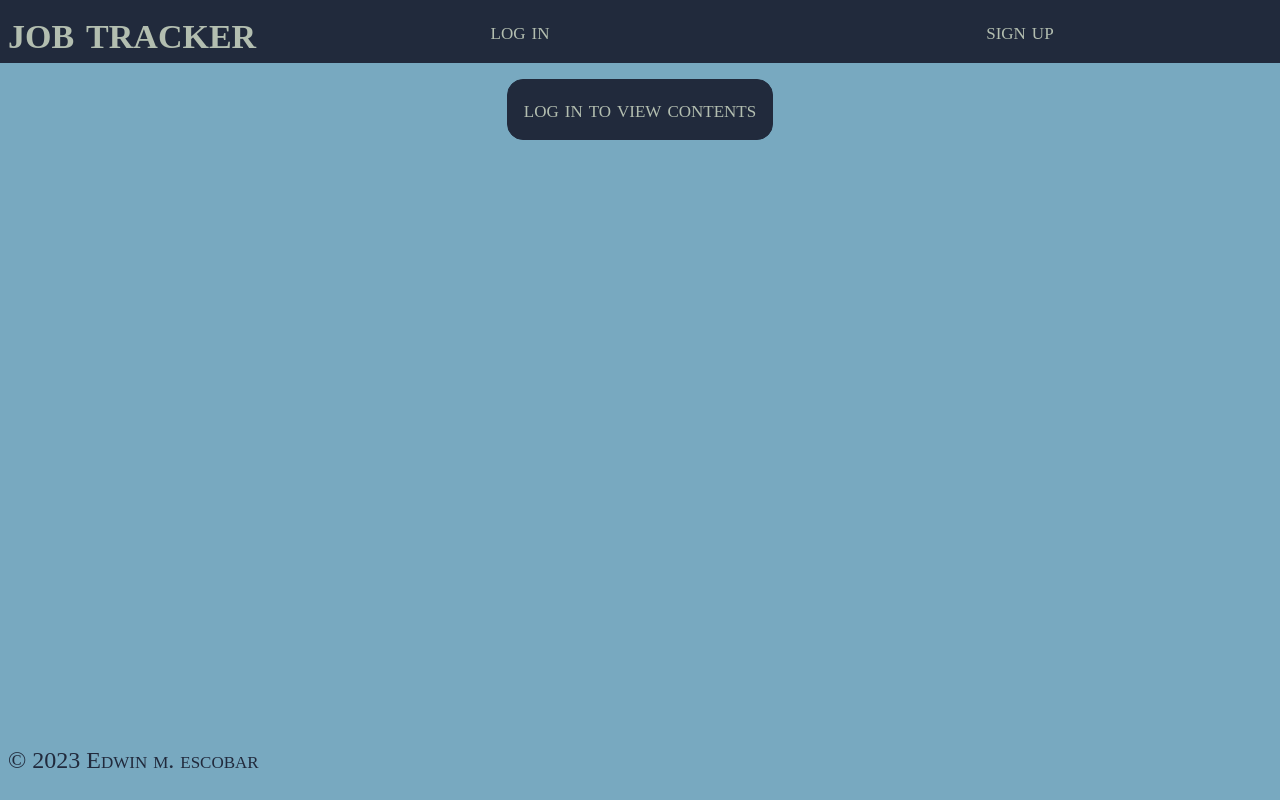
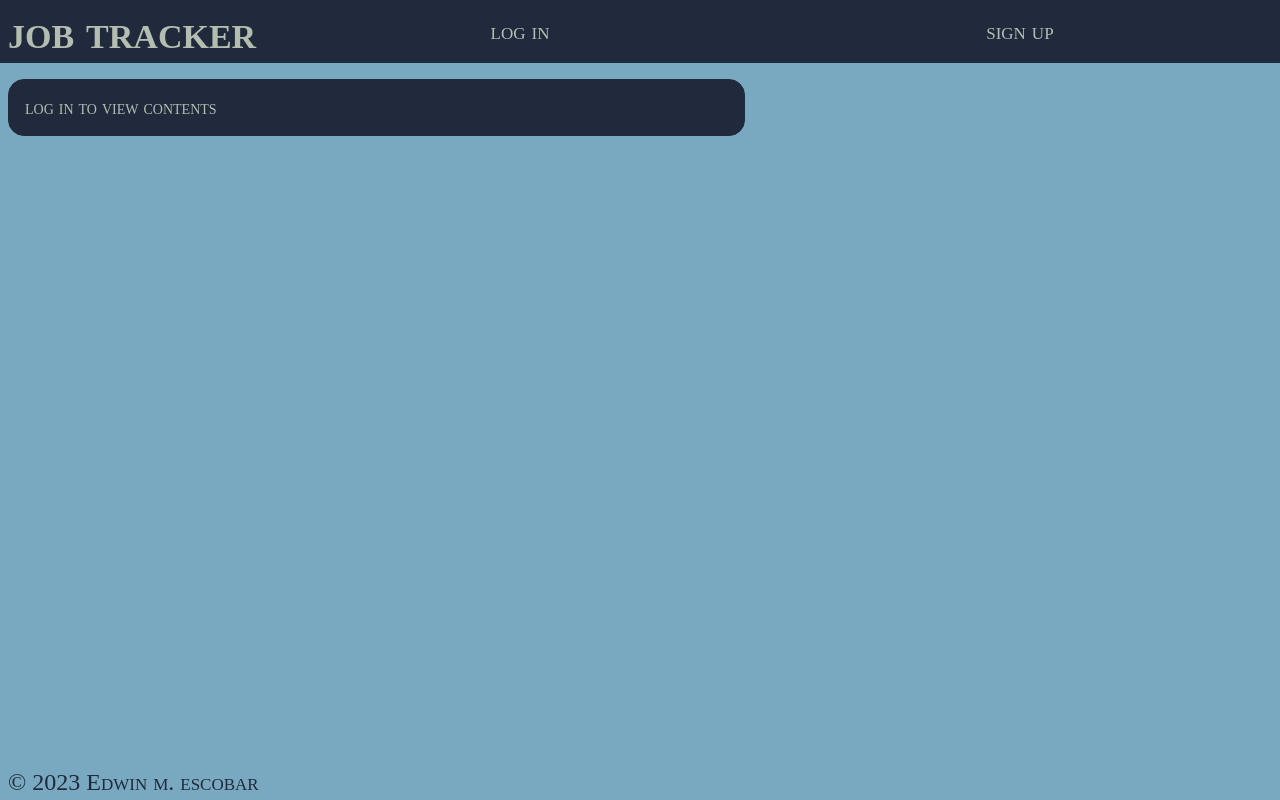
Before and after one commit to escowin/job-tracker, a React (Create React App) app in the folder client/: page /add-job in a window 1280 px wide. Built offline with nearby package versions, Linux system fonts and the light colour scheme.

Commit message:
overhauled home desktop styles to display data efficiently

```diff
--- a/client/src/assets/css/home.css
+++ b/client/src/assets/css/home.css
@@ -59,8 +59,46 @@
     ::-webkit-scrollbar {
         display: none;
     }
+
+    main {
+        align-items: baseline;
+    }
+
     .jobs {
-        max-height: fit-content;
+        height: 100%;
         overflow-y: scroll;
     }
+
+    .user-profile {
+        display: flex;
+        width: fit-content;
+    }
+
+    .user-profile article {
+        display: grid;
+        grid-template-columns: 1fr 1fr;
+    }
+
+    .jobs article {
+        grid-template-columns: 1fr 2fr 8% 5% 10%;
+        width: 100%;
+        gap: 1rem;
+    }
+
+    .user-profile .count {
+        padding: 0;
+    }
+
+    .jobs h2 {
+        position: sticky;
+        top: 0;
+        background-color: var(--primary);
+        box-shadow: 0 0 1rem 1.75rem var(--primary);
+    }
+
+    .jobs article:nth-child(2) {
+        position: sticky;
+        top: 2.75rem;
+        background-color: var(--primary);
+    }
 }
--- a/client/src/assets/css/index.css
+++ b/client/src/assets/css/index.css
@@ -38,7 +38,7 @@ a {
 #root {
   display: flex;
   height: 100vh;
-    overflow-y: hidden;
+  overflow-y: hidden;
 
 }
 
@@ -132,8 +132,10 @@ fieldset {
   padding: .25rem .5rem
 }
 
-input, textarea, button {
-    transition: 1s;
+input,
+textarea,
+button {
+  transition: 1s;
 }
 
 input,
@@ -142,12 +144,14 @@ button {
   padding: .5rem;
 }
 
-input, textarea {
+input,
+textarea {
   background-color: var(--secondary);
   border: none;
 }
 
-input:focus, textarea:focus {
+input:focus,
+textarea:focus {
   outline: none;
   background-color: var(--tertiary);
 }
@@ -197,8 +201,11 @@ button {
   }
 
   main {
-    flex-grow: 0;
-    height: 85%;
+    display: grid;
+    grid-template-columns: auto auto;
+    align-items: baseline;
+    overflow: hidden;
+    font-size: 1.25rem;
   }
 
   .job-form-section {
```
